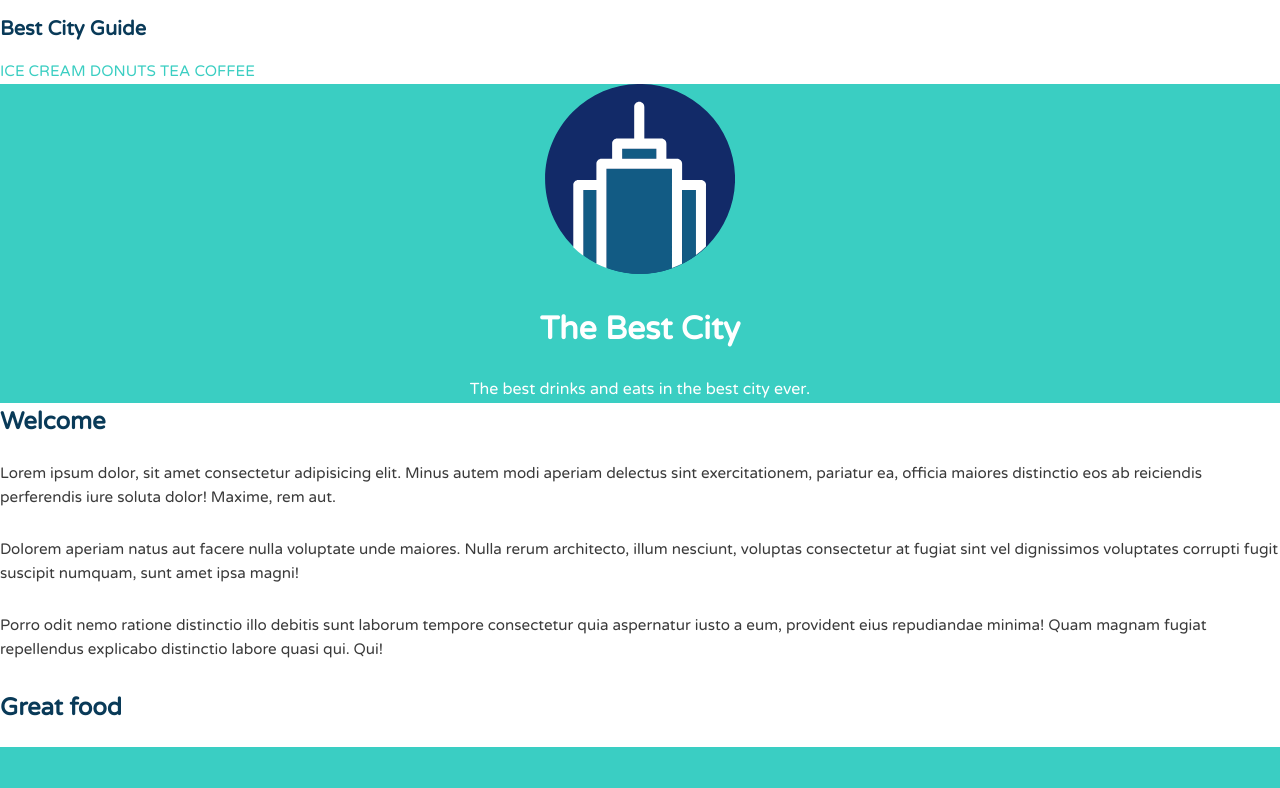
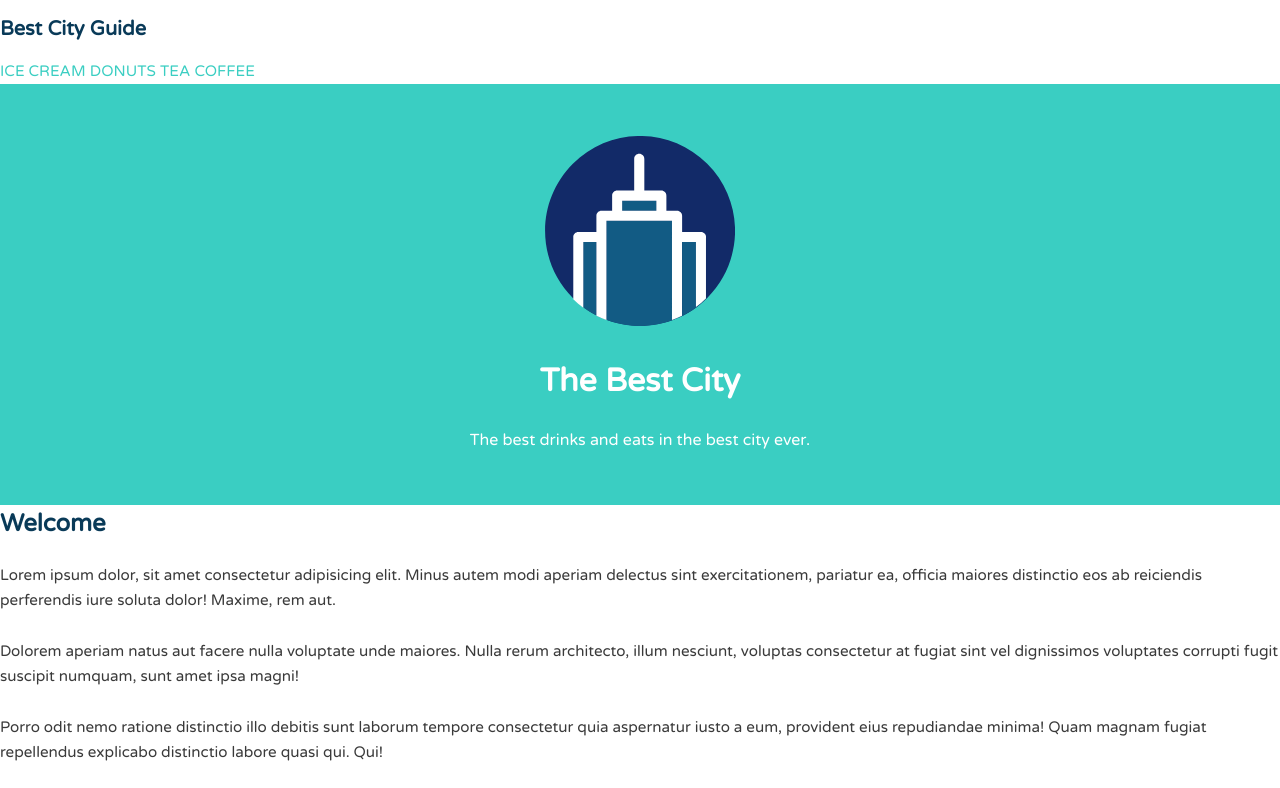
Before and after one commit to mamarkhail/bestCity, a plain HTML site: page index.html in a window 1280 px wide. Shown: the top 788 px of the page. Drawn offline with Linux system fonts and the light colour scheme.

Commit message:
text padding added

```diff
--- a/style.css
+++ b/style.css
@@ -64,6 +64,7 @@ nav a:hover {
   color: #fff;
   background: #3acec2;
   text-align: center;
+  padding: 3.2em 0;
 }
 
 /* Page Elements */
```
